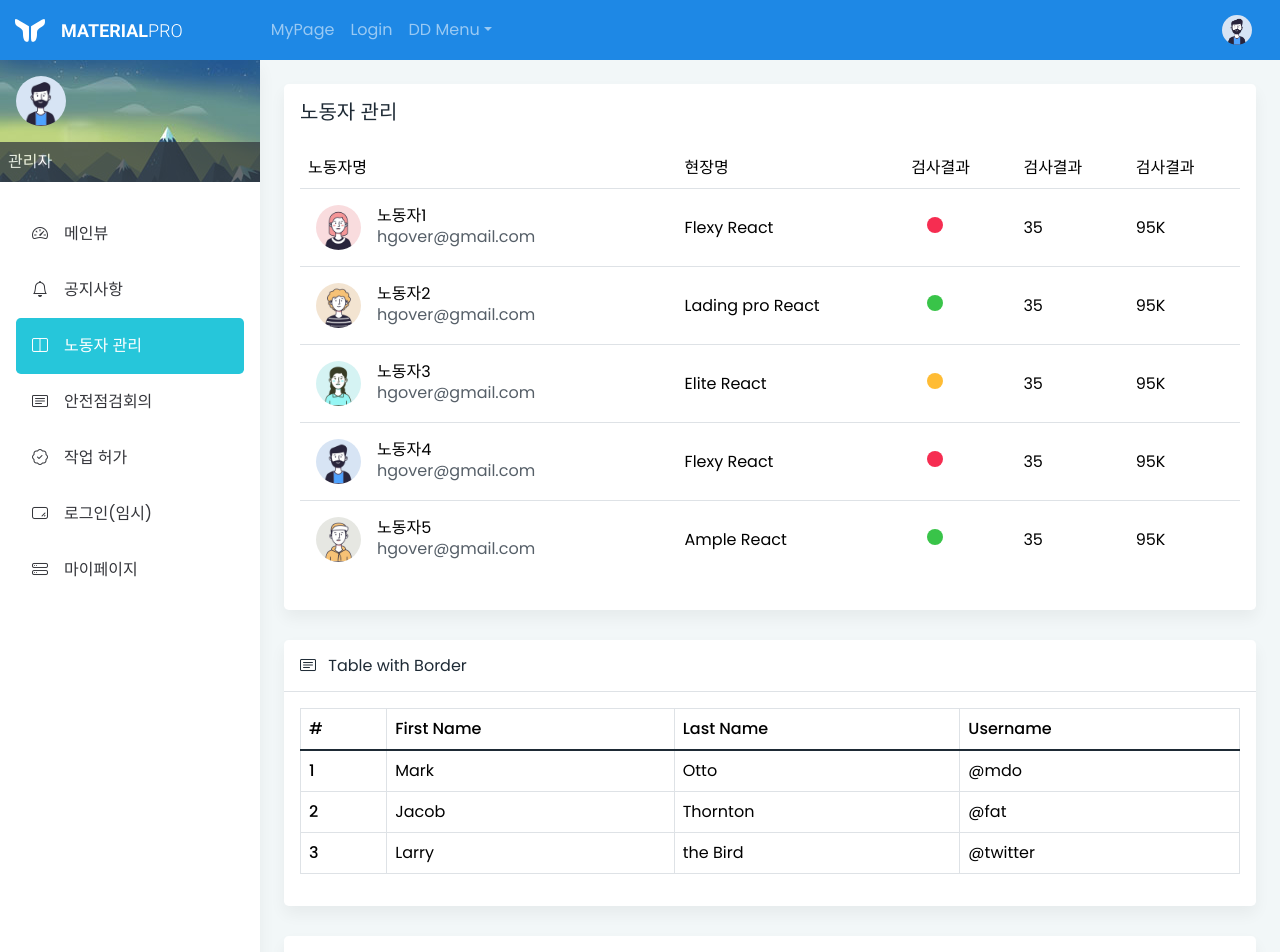
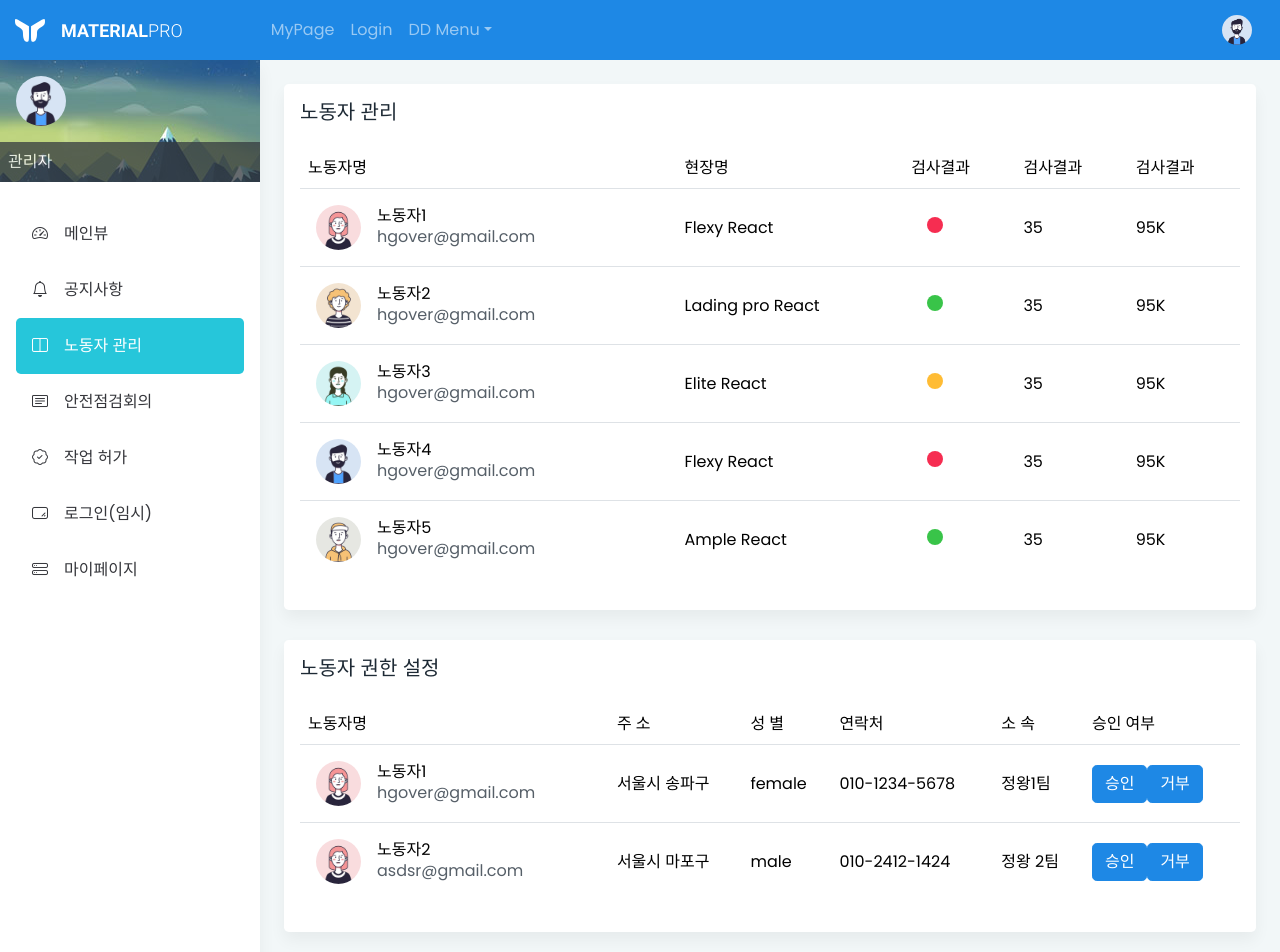
Before and after one commit to project-construction/React_manager, a React (Create React App) app: page /#/table in a window 1280 px wide. Shown: the top 952 px of the page. Built offline with nearby package versions, Linux system fonts and the light colour scheme.

Commit message:
add worker roles change function

```diff
--- /dev/null
+++ b/src/components/dashboard/RecognizeTable.js
@@ -0,0 +1,96 @@
+import {Button, Card, CardBody, CardTitle, Table} from "reactstrap";
+import user1 from "../../assets/images/users/user1.jpg";
+import user2 from "../../assets/images/users/user2.jpg";
+import user3 from "../../assets/images/users/user3.jpg";
+import user4 from "../../assets/images/users/user4.jpg";
+import user5 from "../../assets/images/users/user5.jpg";
+
+const tableData = [
+    {
+        avatar: user1,
+        name: "노동자1",
+        email: "hgover@gmail.com",
+        address: "서울시 송파구 ",
+        gender: "female",
+        phone: "010-1234-5678",
+        team: "정왕1팀",
+    },
+    {
+        avatar: user1,
+        name: "노동자2",
+        email: "asdsr@gmail.com",
+        address: "서울시 마포구",
+        gender: "male",
+        phone: "010-2412-1424",
+        team: "정왕 2팀",
+    }
+];
+
+const ButtonAction = (event) => {
+
+};
+
+const ProjectTables = () => {
+    return (
+        <div>
+            <Card>
+                <CardBody>
+                    <CardTitle tag="h5">노동자 권한 설정</CardTitle>
+                    <Table className="no-wrap mt-3 align-middle" responsive borderless>
+                        <thead>
+                        <tr>
+                            <th>노동자명</th>
+
+                            <th>주 소</th>
+                            <th>성 별</th>
+                            <th>연락처</th>
+                            <th>소 속</th>
+
+                            <th>승인 여부</th>
+                        </tr>
+                        </thead>
+                        <tbody>
+                        {tableData.map((tdata, index) => (
+                            <tr key={index} className="border-top">
+                                <td>
+                                    <div className="d-flex align-items-center p-2">
+                                        <img
+                                            src={tdata.avatar}
+                                            className="rounded-circle"
+                                            alt="avatar"
+                                            width="45"
+                                            height="45"
+                                        />
+                                        <div className="ms-3">
+                                            <h6 className="mb-0">{tdata.name}</h6>
+                                            <span className="text-muted">{tdata.email}</span>
+                                        </div>
+                                    </div>
+                                </td>
+                                <td>{tdata.address}</td>
+                                <td>{tdata.gender}</td>
+                                <td>{tdata.phone}</td>
+                                <td>{tdata.team}</td>
+
+                                <td>{}
+                                <Button color="primary" variant="contained" size="large"
+                                         onClick={ButtonAction}>
+                                    승인
+                                </Button>
+
+                                <Button color="primary" variant="contained" size="large"
+                                        onClick={ButtonAction}>
+                                    거부
+                                </Button>
+                                </td>
+                            </tr>
+                        ))}
+                        </tbody>
+                    </Table>
+                </CardBody>
+            </Card>
+        </div>
+    );
+};
+
+export default ProjectTables;
--- a/src/views/ui/Buttons.js
+++ b/src/views/ui/Buttons.js
@@ -1,4 +1,4 @@
-import React, { useState } from "react";
+ import React, { useState } from "react";
 import {
   Button,
   ButtonGroup,
--- a/src/views/ui/Tables.js
+++ b/src/views/ui/Tables.js
@@ -1,4 +1,5 @@
 import ProjectTables from "../../components/dashboard/ProjectTable";
+import RecognizeTable from "../../components/dashboard/RecognizeTable";
 import { Row, Col, Table, Card, CardTitle, CardBody } from "reactstrap";
 
 const Tables = () => {
@@ -10,6 +11,12 @@ const Tables = () => {
       <Col lg="12">
         <ProjectTables />
       </Col>
+
+      <Col lg="12">
+        <RecognizeTable />
+      </Col>
+
+
       {/* --------------------------------------------------------------------------------*/}
       {/* table-2*/}
       {/* --------------------------------------------------------------------------------*/}
```
Also changed, not shown: 2 other files (tests, documents, lock files or other folders).
